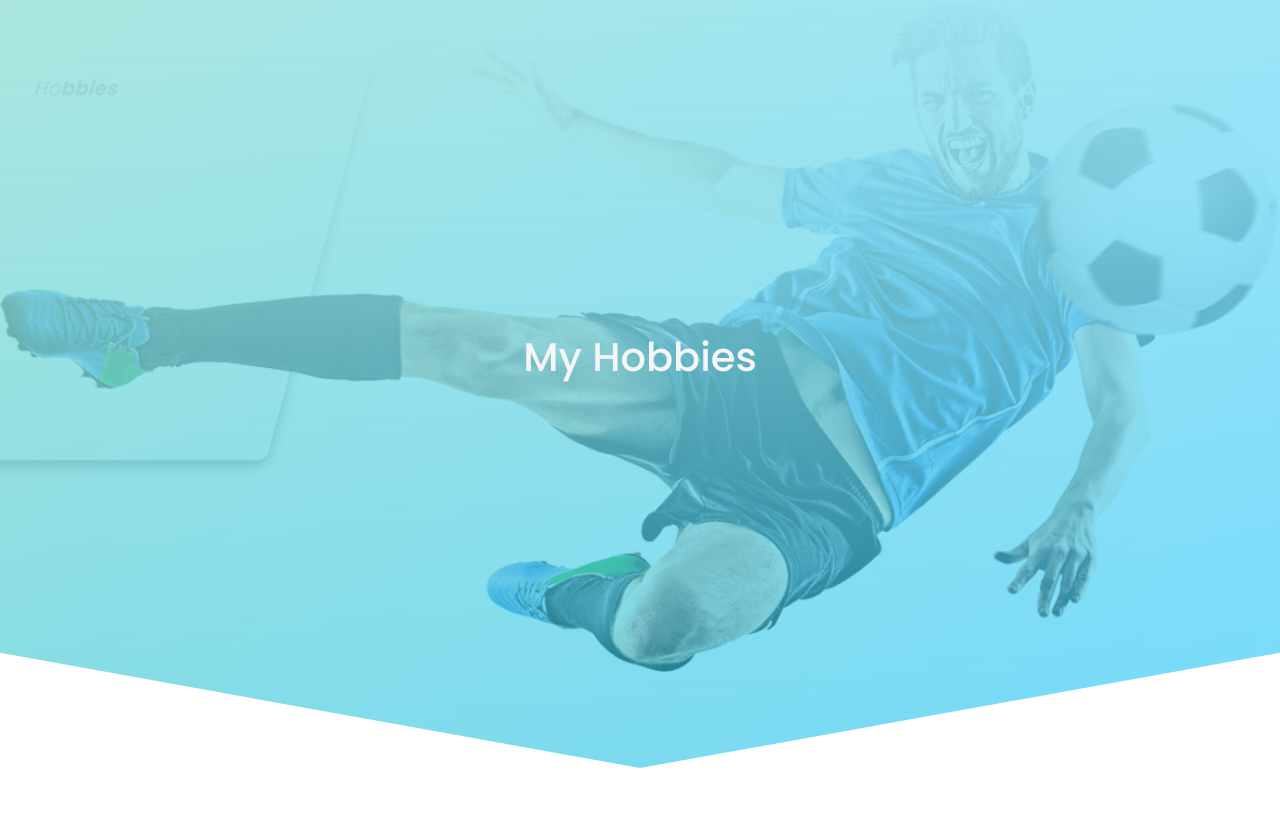
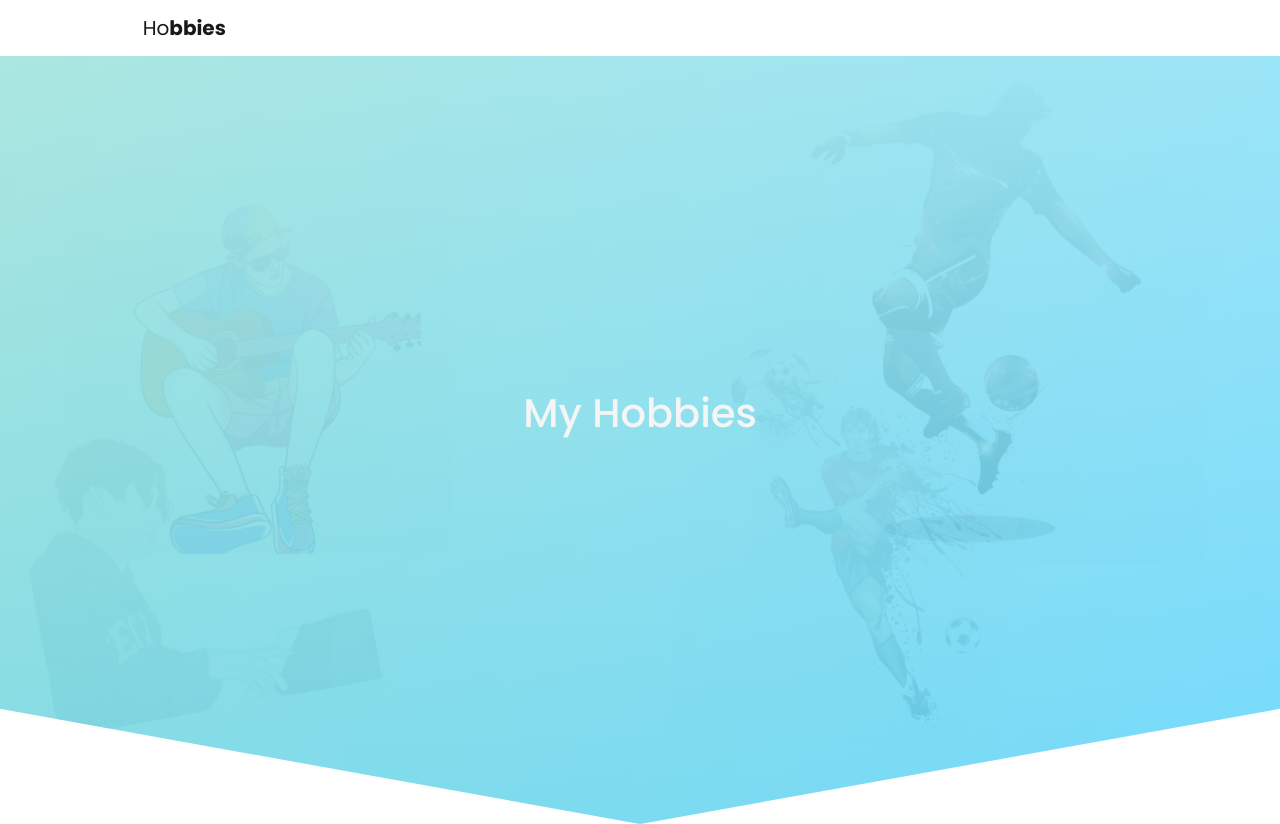
Before and after one commit to atharva0300/Hackbytes-2022, a React (Create React App) app in the folder client/: page / in a window 1280 px wide. Before the commit the page ends 800 px from the top, so only its background shows below. Built offline with nearby package versions, Linux system fonts and the light colour scheme; the HTML template or start-up script is replaced by a standard one.

Commit message:
updated navbar

```diff
--- a/client/src/App.js
+++ b/client/src/App.js
@@ -6,7 +6,7 @@ import Sports from "./Components/Sports/Sports";
 import Music from "./Components/Music/Music";
 import Photography from "./Components/Photography/Photography";
 import { Routes, Route, Navigate } from 'react-router-dom';
-import Navbar from './Components/NavBar';
+import Navbar from '../src/Components/NavBar';
 function App() {
   return (
     <>
--- a/client/src/Components/NavBar.jsx
+++ b/client/src/Components/NavBar.jsx
@@ -3,7 +3,7 @@ import { NavLink } from "react-router-dom";
 const Navbar = () => {
   return (
     <>
-      <div className="wrapper ">
+      {/* <div className="wrapper "> */}
 
 
         <div className="container-fluid nav_bg">
@@ -50,11 +50,7 @@ const Navbar = () => {
                           Music
                         </NavLink>
                       </li>
-                      <li className="nav-item">
-                        <NavLink className="nav-link" to="/phototgraphy">
-                          Photography
-                        </NavLink>
-                      </li>
+
                     </ul>
                   </div>
                 </div>
@@ -62,7 +58,7 @@ const Navbar = () => {
             </div>
           </div>
         </div>
-      </div>
+      {/* </div> */}
     </>
   );
 };
```
